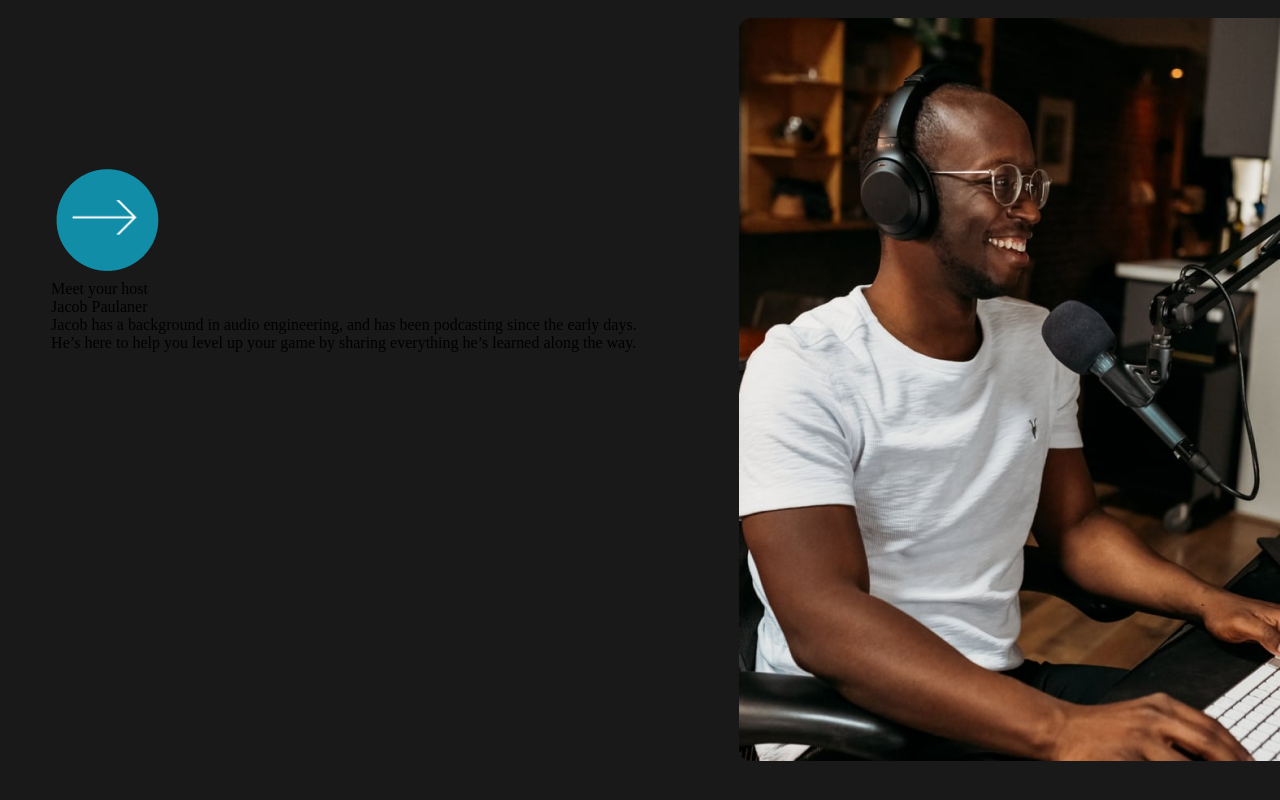
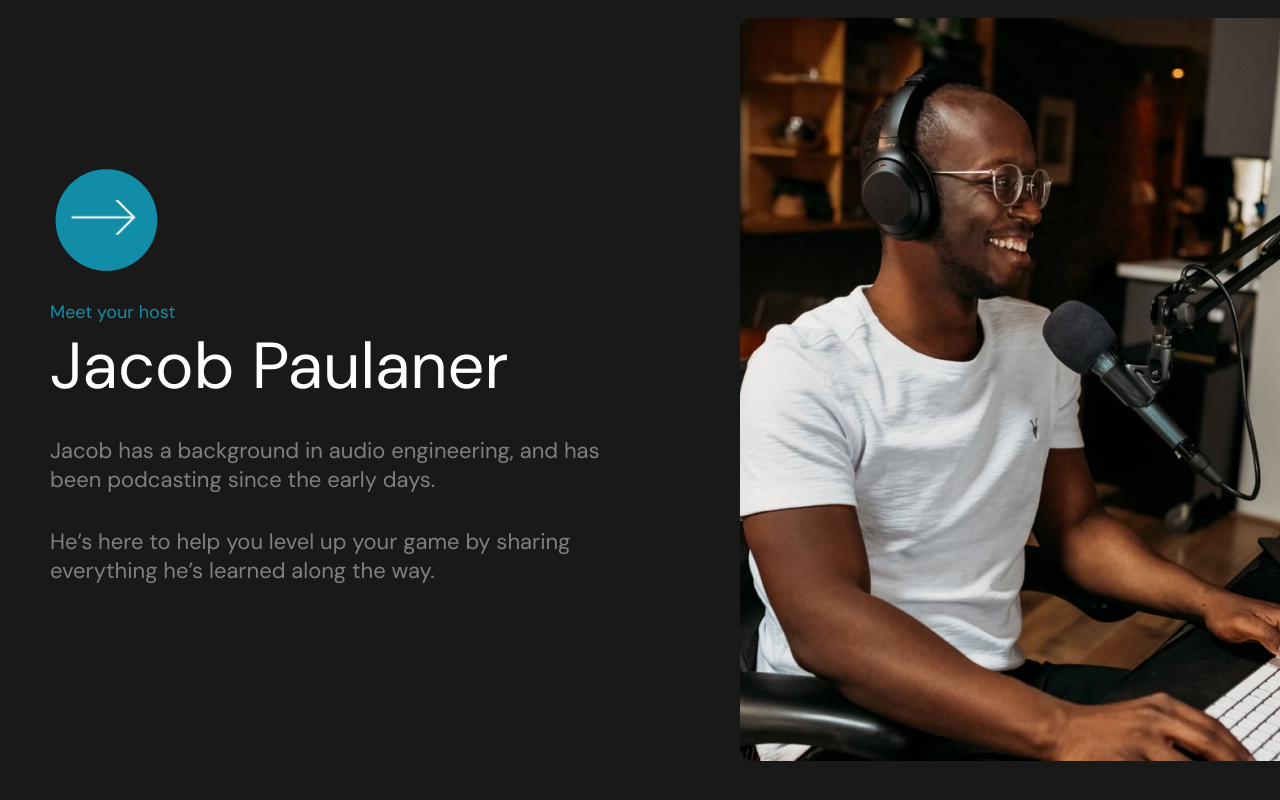
Before and after one commit to OgChaseB/testt, a plain HTML site: page index.html in a window 1280 px wide. Shown: the part 3202-4002 px from the top of the page. Drawn offline with Linux system fonts and the light colour scheme.

Commit message:
ready-new-block

```diff
--- a/index.css
+++ b/index.css
@@ -247,7 +247,32 @@ header {
 }
 .nav {
     margin-top: 250px;
+    width: 590px;
+    height: 448px;
 }
 .meta {
     margin-top: 100px;
 }
+.meet {
+    color: rgba(17, 141, 168, 1);
+    font-family: "DM Sans", sans-serif;
+    font-size: 18px;
+    margin-top: 20px;
+}
+.jacob {
+    font-family: "DM Sans", sans-serif;
+    font-size: 65px;
+    color: rgba(255, 255, 255, 1);
+}
+.txt {
+    font-family: "DM Sans", sans-serif;
+    color: grey;
+    font-size: 22px;
+    margin-top: 28px;
+}
+.txt-doub {
+    font-family: "DM Sans", sans-serif;
+    color: grey;
+    font-size: 22px;
+    margin-top: 33px;
+}
--- a/index.html
+++ b/index.html
@@ -92,7 +92,7 @@
                 <p class="meet">Meet your host</p>
                 <p class="jacob">Jacob Paulaner</p>
                 <p class="txt">Jacob has a background in audio engineering, and has been podcasting since the early days.</p>
-                <p class="txt">He’s here to help you level up your game by sharing everything he’s learned along the way.</p>
+                <p class="txt-doub">He’s here to help you level up your game by sharing everything he’s learned along the way.</p>
             </div>
             <div class="meta">
                 <img class="meta-source" src="man2.png">
```
